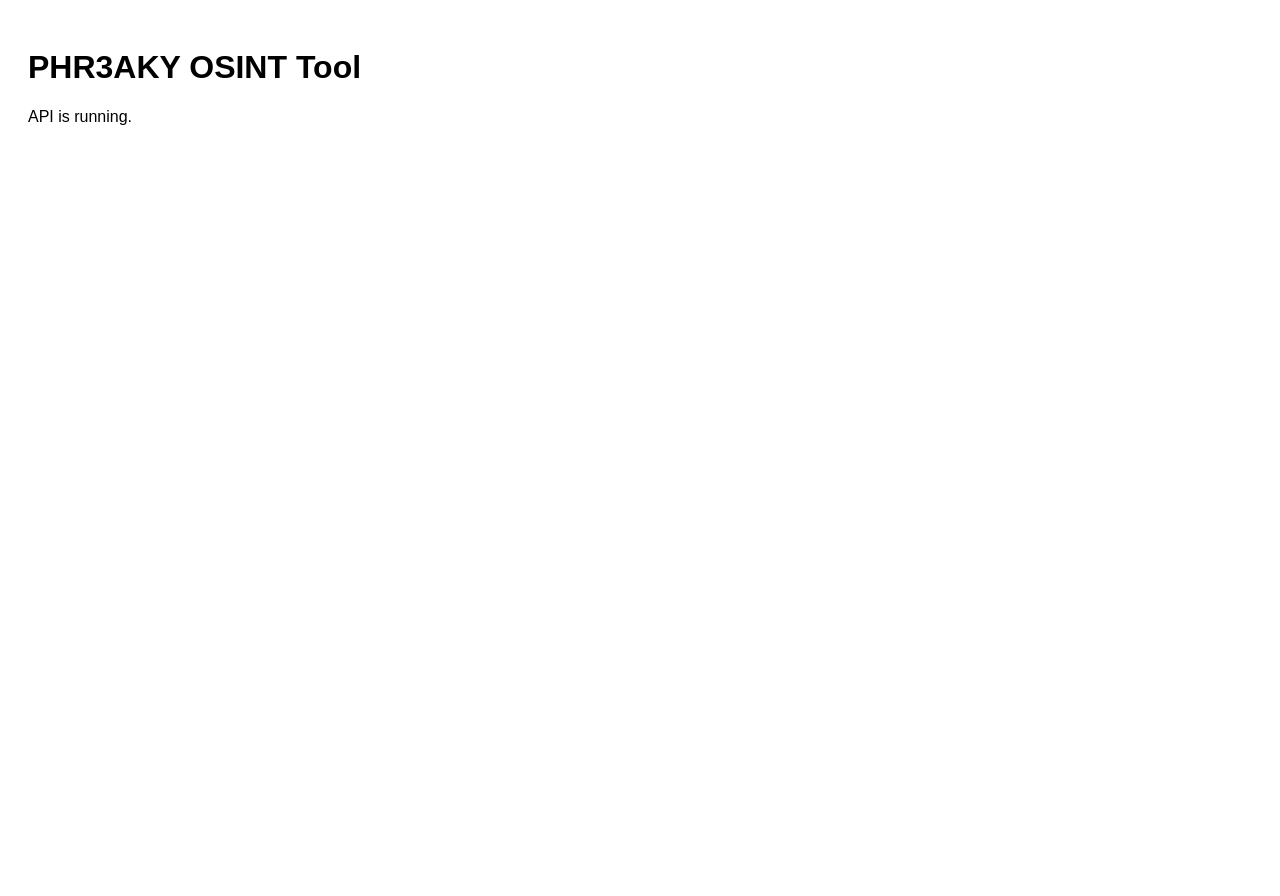
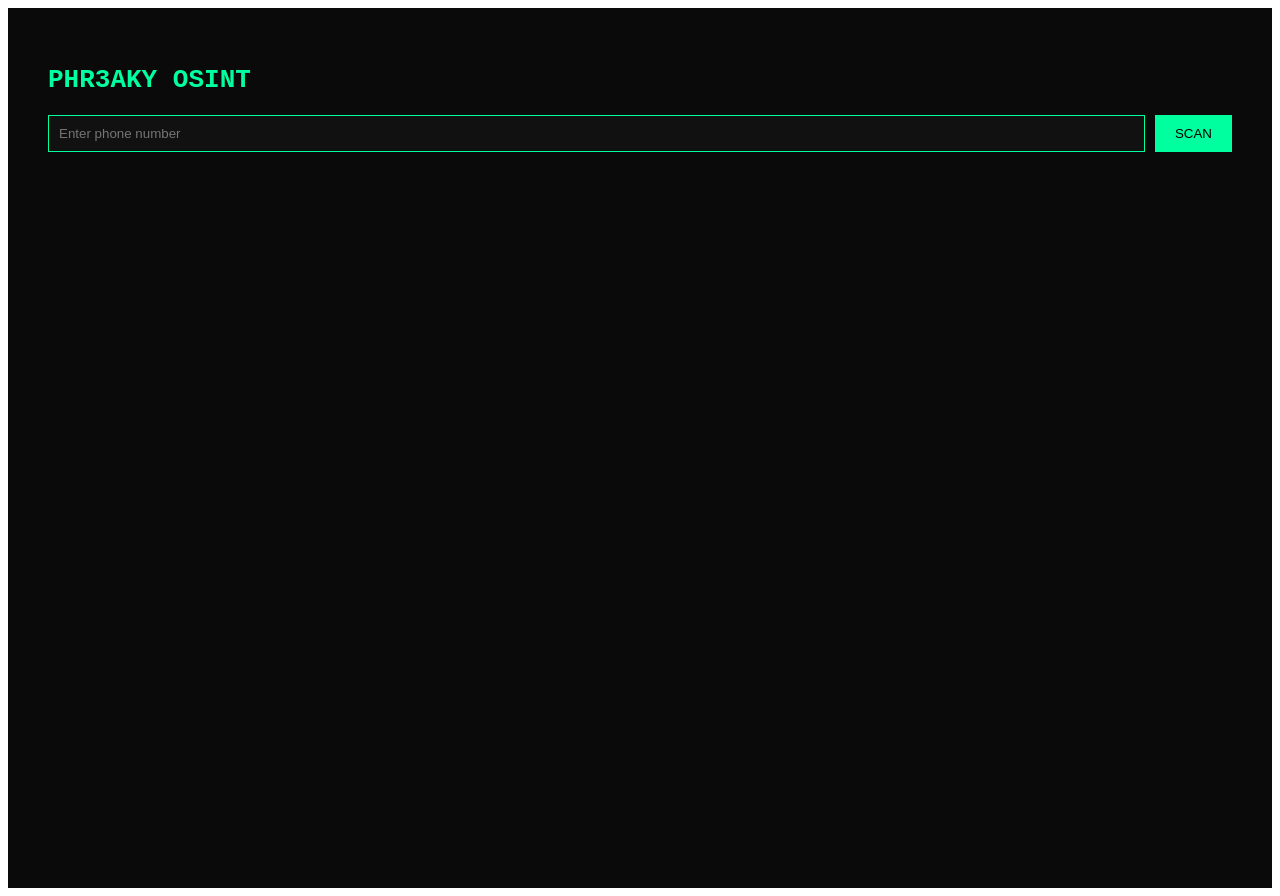
Before and after one commit to KaliStudent/PHR3AKY-OSINT-Tool, a Next.js app: page / in a window 1280 px wide. Before the commit the page ends 800 px from the top, so only its background shows below. Built offline with nearby package versions, Linux system fonts and the light colour scheme.

Commit message:
Update index.js

```diff
--- a/pages/index.js
+++ b/pages/index.js
@@ -1,8 +1,101 @@
+import { useState } from "react";
+
 export default function Home() {
+  const [number, setNumber] = useState("");
+  const [loading, setLoading] = useState(false);
+  const [result, setResult] = useState(null);
+  const [error, setError] = useState(null);
+
+  const runScan = async () => {
+    setLoading(true);
+    setError(null);
+    setResult(null);
+
+    try {
+      const res = await fetch(`/api/lookup?number=${number}`);
+
+      if (!res.ok) {
+        throw new Error("Lookup failed");
+      }
+
+      const data = await res.json();
+      setResult(data);
+    } catch (err) {
+      setError("Failed to fetch data");
+    }
+
+    setLoading(false);
+  };
+
   return (
-    <div style={{ padding: 20, fontFamily: "sans-serif" }}>
-      <h1>PHR3AKY OSINT Tool</h1>
-      <p>API is running.</p>
+    <div style={styles.container}>
+      <h1 style={styles.title}>PHR3AKY OSINT</h1>
+
+      <div style={styles.inputRow}>
+        <input
+          value={number}
+          onChange={(e) => setNumber(e.target.value)}
+          placeholder="Enter phone number"
+          style={styles.input}
+        />
+        <button onClick={runScan} style={styles.button}>
+          SCAN
+        </button>
+      </div>
+
+      {loading && <p style={styles.status}>Scanning...</p>}
+
+      {error && <p style={styles.error}>{error}</p>}
+
+      {result && (
+        <div style={styles.resultBox}>
+          <pre>{JSON.stringify(result, null, 2)}</pre>
+        </div>
+      )}
     </div>
   );
 }
+
+const styles = {
+  container: {
+    backgroundColor: "#0a0a0a",
+    color: "#00ff9f",
+    minHeight: "100vh",
+    padding: "40px",
+    fontFamily: "monospace",
+  },
+  title: {
+    marginBottom: "20px",
+  },
+  inputRow: {
+    display: "flex",
+    gap: "10px",
+    marginBottom: "20px",
+  },
+  input: {
+    padding: "10px",
+    backgroundColor: "#111",
+    border: "1px solid #00ff9f",
+    color: "#00ff9f",
+    flex: 1,
+  },
+  button: {
+    padding: "10px 20px",
+    backgroundColor: "#00ff9f",
+    color: "#000",
+    border: "none",
+    cursor: "pointer",
+  },
+  status: {
+    color: "#ccc",
+  },
+  error: {
+    color: "red",
+  },
+  resultBox: {
+    marginTop: "20px",
+    backgroundColor: "#111",
+    padding: "20px",
+    border: "1px solid #00ff9f",
+  },
+};
```
